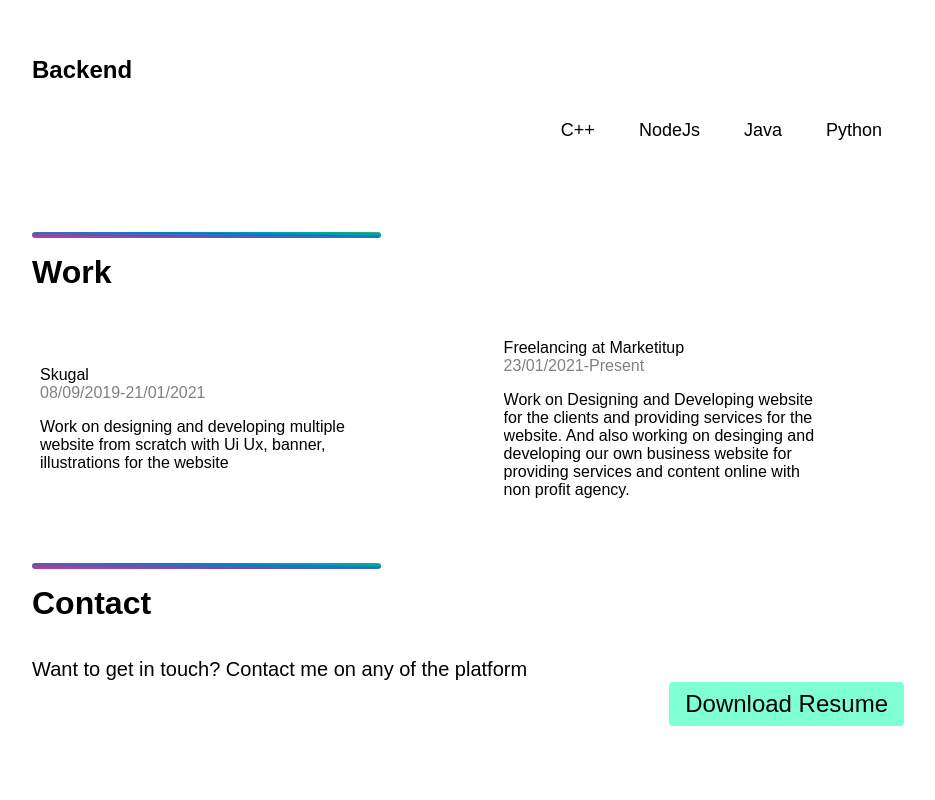
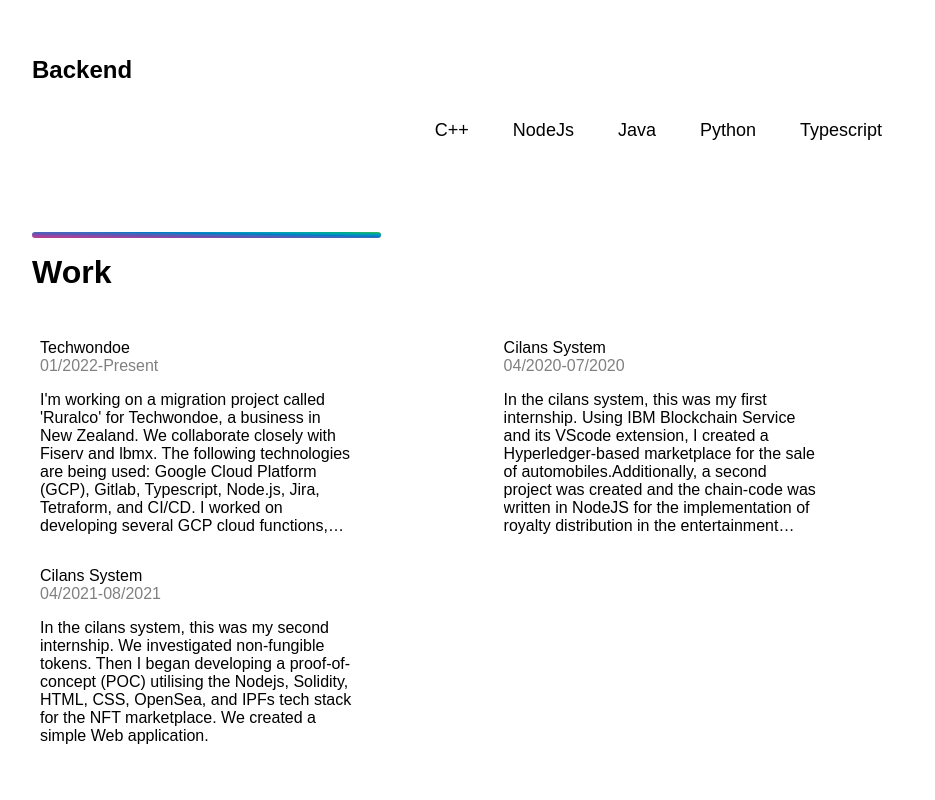
Before and after one commit to YashSahsani/YashSahsani-Portfolio, a React (Create React App) app: page / in a window 1280 px wide. Shown: the part 1360-2160 px from the top of the page, without its empty margins (172-1107 px from the left). Built offline with nearby package versions, Linux system fonts and the light colour scheme.

Commit message:
data change

```diff
--- a/src/components/body/about/index.js
+++ b/src/components/body/about/index.js
@@ -7,7 +7,7 @@
         <div className="about">
            <div className="about-top">
             <div className="about-info">
-            Hello There 👋, I am <br/> <span className="info-name">Adarsh Tripathi</span>.
+            Hello There 👋, I am <br/> <span className="info-name">Yash Sahsani</span>.
             <br/>I love experimenting with the web.
             </div>
             <div className="about-photo">
--- a/src/components/data/skills.js
+++ b/src/components/data/skills.js
@@ -43,6 +43,10 @@
                 name: "Python",
                 icon: <i class="devicon-python-plain colored"></i>
 
+            },{
+                name: "Typescript",
+                icon: <i class="devicon-typescript-plain colored"></i>
+
             },
         ],
     },
--- a/src/components/data/social.js
+++ b/src/components/data/social.js
@@ -4,31 +4,19 @@
         //property
         platform:"Github",
         icon: require('../../assets/images/icons/github.svg').default,
-        link:"https://github.com/adarsh",
+        link:"https://github.com/YashSahsan",
     },
     {
         //property
         platform:"Linkedin",
         icon: require('../../assets/images/icons/linkedin.svg').default,
-        link:"https://linkedin.com/adarsh",
-    },
-    {
-        //property
-        platform:"Facebook",
-        icon: require('../../assets/images/icons/facebook.svg').default,
-        link:"https://facebook.com/adarsh",
+        link:"https://www.linkedin.com/in/yash-sahsani-18it112/",
     },
     {
         //property
         platform:"Instagram",
         icon: require('../../assets/images/icons/instagram.svg').default,
-        link:"https://instagram.com/adarsh",
-    },
-    {
-        //property
-        platform:"Twitter",
-        icon: require('../../assets/images/icons/twitter.svg').default,
-        link:"https://twitter.com/adarsh",
+        link:"https://www.instagram.com/yash_sahsani/",
     },
 
 
--- a/src/components/data/work.js
+++ b/src/components/data/work.js
@@ -1,19 +1,26 @@
 export const WorkData = [
     {
-        company:"Skugal",
-        designation: "Front End Developer",
-        dataJoining: "08/09/2019",
-        dateEnd: "21/01/2021",
+        company:"Techwondoe",
+        designation: "Cloud Developer",
+        dataJoining: "01/2022",
+        dateEnd: "Present",
         companyLogo: require("../../assets/images/skills/skugal_web_logo.png").default,
-        work: "Work on designing and developing multiple website from scratch with Ui Ux, banner, illustrations for the website",
+        work: "I'm working on a migration project called 'Ruralco' for Techwondoe, a business in New Zealand. We collaborate closely with Fiserv and lbmx. The following technologies are being used: Google Cloud Platform (GCP), Gitlab, Typescript, Node.js, Jira, Tetraform, and CI/CD. I worked on developing several GCP cloud functions, cloud-based applications, and DevOps tools like CI/CD.",
     },
     {
-        company:"Freelancing at Marketitup",
-        designation: "Front End Developer",
-        dataJoining: "23/01/2021",
-        dateEnd: "Present",
+        company:"Cilans System",
+        designation: "Nodejs/Block-chain Developer Intern",
+        dataJoining: "04/2020",
+        dateEnd: "07/2020",
         companyLogo: require("../../assets/images/skills/marketitup-logo.png").default,
-        work: "Work on Designing and Developing website for the clients and providing services for the website. And also working on desinging and developing our own business website for providing services and content online with non profit agency.",
+        work: "In the cilans system, this was my first internship. Using IBM Blockchain Service and its VScode extension, I created a Hyperledger-based marketplace for the sale of automobiles.Additionally, a second project was created and the chain-code was written in NodeJS for the implementation of royalty distribution in the entertainment industry. Both projects were set up on the IBM Cloud, and an API and web application were developed to communicate with the IBM Blockchain Service.",
+    }, {
+        company:"Cilans System",
+        designation: "Nodejs/Block-chain Developer Intern",
+        dataJoining: "04/2021",
+        dateEnd: "08/2021",
+        companyLogo: require("../../assets/images/skills/marketitup-logo.png").default,
+        work: "In the cilans system, this was my second internship. We investigated non-fungible tokens. Then I began developing a proof-of-concept (POC) utilising the Nodejs, Solidity, HTML, CSS, OpenSea, and IPFs tech stack for the NFT marketplace. We created a simple Web application.",
     },
 
 ]
```
